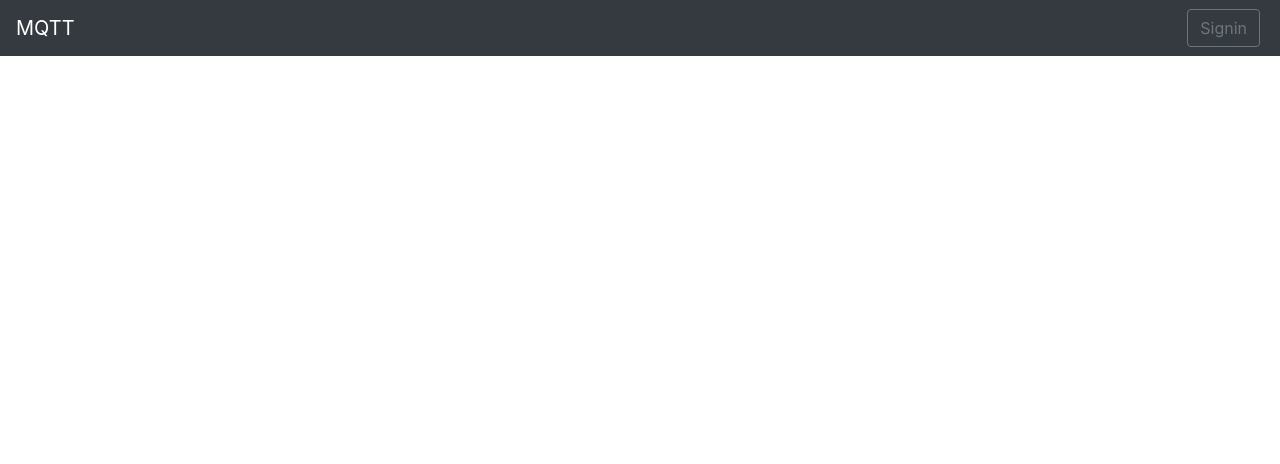
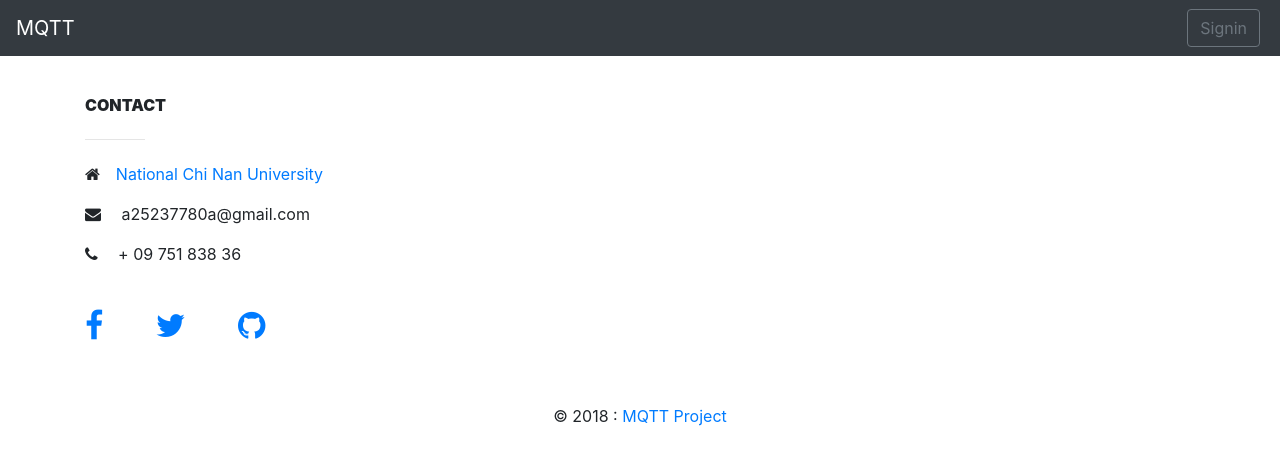
Before and after one commit to chenyijui/MQTT-Server, a website: page web/index.html in a window 1280 px wide. Drawn offline with nearby package versions, Linux system fonts and the light colour scheme; no server answers.

Commit message:
version 3.0

```diff
--- a/web/index.html
+++ b/web/index.html
@@ -478,8 +478,53 @@
 			</div>
 		</div>
 	</div>
+	<!--Footer-->
+	<footer  class="page-footer font-small indigo pt-0">
+		<!--Footer Links-->
+		<div class="container">
+			<!--First row-->
+			<div class="row">
+				<!--First column-->
+				<div class="col-12 py-5">
+					<div class="mb-5 flex-center">
+						<h6 class="text-uppercase font-weight-bold">
+							<strong>Contact</strong>
+						</h6>
+						<hr class="teal accent-3  d-inline-block mx-auto" style="width: 60px;">
+						<p>
+							<i class="fa fa-home mr-3"></i><a href="http://www.ncnu.edu.tw/ncnuweb/">National Chi Nan University</a></p>
+						<p>
+							<i class="fa fa-envelope mr-3"></i> a25237780a@gmail.com</p>
+						<p>
+						<i class="fa fa-phone mr-3"></i> + 09 751 838 36</p>
+					</div>
+					<!--Facebook-->
+					<a  href="https://twitter.com/ray90420" class="fb-ic">
+						<i class="fa fa-facebook fa-lg white-text mr-md-5 mr-3 fa-2x"> </i>
+					</a>
+					<!--Twitter-->
+					<a href="https://www.facebook.com/profile.php?id=100000214800373" class="tw-ic">
+						<i class="fa fa-twitter fa-lg white-text mr-md-5 mr-3 fa-2x"> </i>
+					</a>
+					<!--github -->
+					<a href="https://github.com/chenyijui" class="github-ic">
+						<i class="fa fa-github fa-lg white-text mr-md-5 mr-3 fa-2x"> </i>
+					</a>
+				</div>
+			</div>
+			<!--/First row-->
+		</div>
+		<!--/Footer Links-->
 
+		<!--Copyright-->
+		<div class="footer-copyright py-3 text-center">
+			© 2018    :
+			<a href="https://github.com/chenyijui/MQTT-Server"> MQTT Project </a>
+		</div>
+		<!--/Copyright-->
 
+	</footer>
+	<!--/Footer-->
   <!-- Optional JavaScript -->
   <!-- jQuery first, then Popper.js, then Bootstrap JS -->
   <script src="./js/index.js"></script>
--- a/web/js/index.js
+++ b/web/js/index.js
@@ -178,6 +178,7 @@ var index = (function () {
                                         ${_userInfo ? `<span data-thingid="${cardthing._id}" class="fa fa-pencil btn-editthing" ></span>` : ''}
                                     </button>
                                 </h5>
+                                <h4 class="card-text mb-0 titleleft text-light"><a class="badge badge-info mt-2">Thing</a></h4>
                                 <h5 class="card-text mb-0 titleleft">ThingId: <span class="text-warning">${cardthing.thingid}</span></h5>
                                 <h5 class="card-text  titleleft">ThingKey: <span class="span-color">${cardthing.thingkey}</span></h5>
                                 <h6 class="card-subtitle mb-2 text-muted titleright ">create at: <span>${moment(cardthing.createdAt).format('YYYY/MM/DD HH:mm:ss')}</span></h6>
@@ -223,6 +224,7 @@ var index = (function () {
                                             ${_userInfo ? `<span data-deviceid="${randerdevice._id}" ice.devicename}" class="fa fa-pencil btn-editdevice" ></span>`:''}
                                         </button>
                                     </h5>
+                                    <h4 class="card-text mb-0 titleleft text-light"><a class="badge badge-info mt-2">Device</a></h4>
                                     <h5 class="card-text mb-0 titleleft">deviceId: <span class="text-warning">${randerdevice.deviceid}</span></h5>
                                     <h5 class="card-text  titleleft">deviceKey: <span class="span-color">${randerdevice.devicekey}</span></h5>
                                     <h6 class="card-subtitle mb-2 text-muted titleright ">create at: <span>${moment(randerdevice.createdAt).format('YYYY/MM/DD HH:mm:ss')}</span></h6>
```
